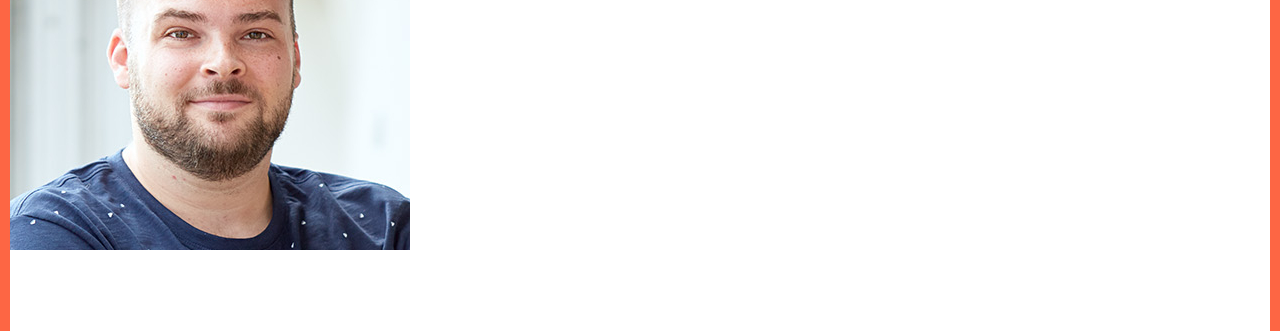
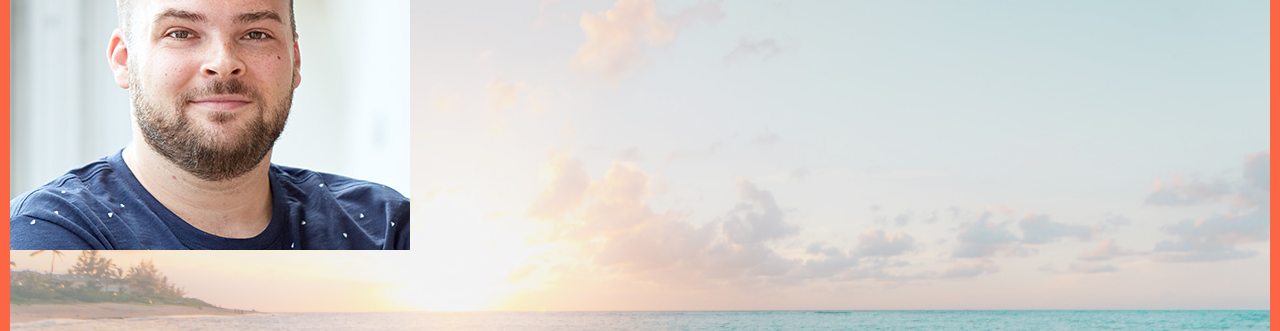
Before and after one commit to frankriezebos/franks-playground-portfolio, a plain HTML site: page index.html in a window 1280 px wide. Shown: the part 160-491 px from the top of the page. Drawn offline with Linux system fonts and the light colour scheme.

Commit message:
beach wallpaper

```diff
--- a/css/style.scss
+++ b/css/style.scss
@@ -25,7 +25,9 @@ body {
     }
 }
 .page-wrapper {
-    background-color: white;
+    background-size: cover;
+    background-repeat: no-repeat;
+    background-position: center;
     height: 100%;
     border-radius: 7px;
     margin: 10px;
--- a/index.html
+++ b/index.html
@@ -11,8 +11,7 @@
     <link href="css/style.css" rel="stylesheet">
 </head>
 
-<body>
-    <div class="page-wrapper">
+    <div class="page-wrapper" style="background-image:url('img/wallpapers/beach.jpg')">
         <div class="header">
             <div class="logo-wrapper">
                 <div class="photo">
```
Also changed, not shown: img/wallpapers/beach.jpg (added).
